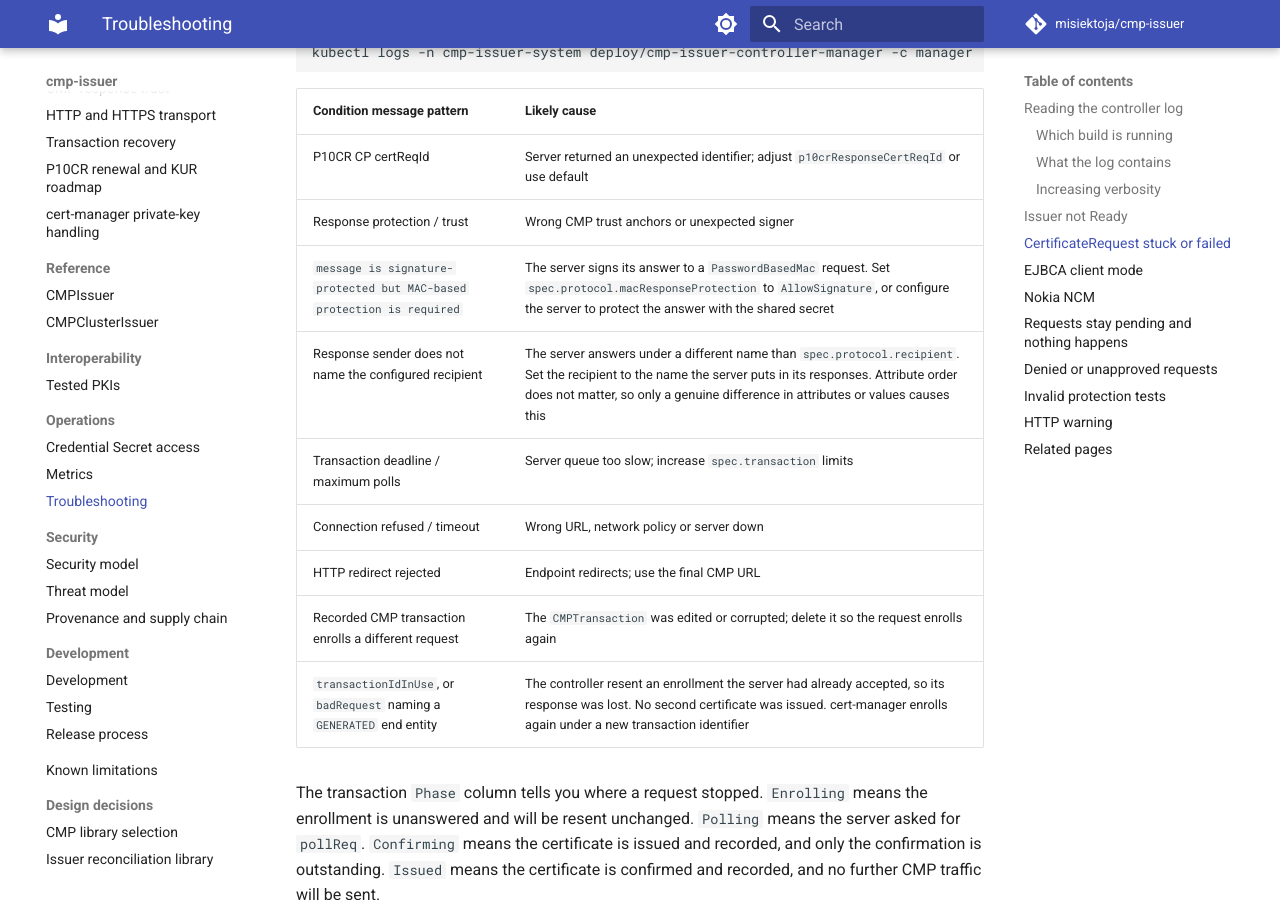
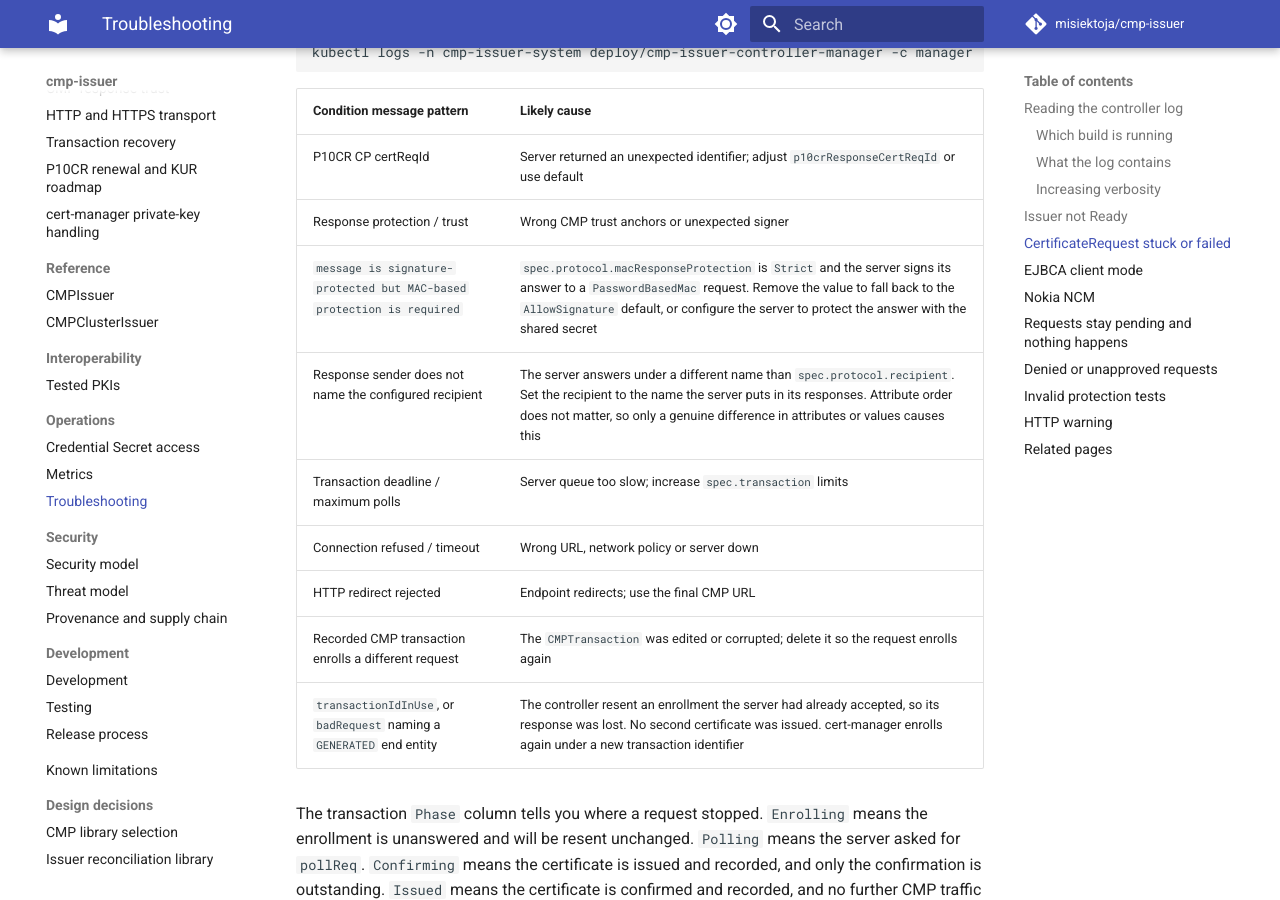
Before and after one commit to misiektoja/cmp-issuer, an MkDocs documentation site: the page built from docs/operations/troubleshooting.md, in a window 1280 px wide and 900 px high, scrolled down 4835 px. Built offline with MkDocs 1.6.1 and Material for MkDocs 9.7.7, drawn with Linux system fonts in a browser that asks for light colours; comment, search, counter and statistics services are not loaded.

Commit message:
docs(operations): name the strict response protection symptom

```diff
--- a/docs/operations/troubleshooting.md
+++ b/docs/operations/troubleshooting.md
@@ -185,7 +185,7 @@ kubectl logs -n cmp-issuer-system deploy/cmp-issuer-controller-manager -c manage
 | --- | --- |
 | P10CR CP certReqId | Server returned an unexpected identifier; adjust `p10crResponseCertReqId` or use default |
 | Response protection / trust | Wrong CMP trust anchors or unexpected signer |
-| `message is signature-protected but MAC-based protection is required` | The server signs its answer to a `PasswordBasedMac` request. Set `spec.protocol.macResponseProtection` to `AllowSignature`, or configure the server to protect the answer with the shared secret |
+| `message is signature-protected but MAC-based protection is required` | `spec.protocol.macResponseProtection` is `Strict` and the server signs its answer to a `PasswordBasedMac` request. Remove the value to fall back to the `AllowSignature` default, or configure the server to protect the answer with the shared secret |
 | Response sender does not name the configured recipient | The server answers under a different name than `spec.protocol.recipient`. Set the recipient to the name the server puts in its responses. Attribute order does not matter, so only a genuine difference in attributes or values causes this |
 | Transaction deadline / maximum polls | Server queue too slow; increase `spec.transaction` limits |
 | Connection refused / timeout | Wrong URL, network policy or server down |
```
